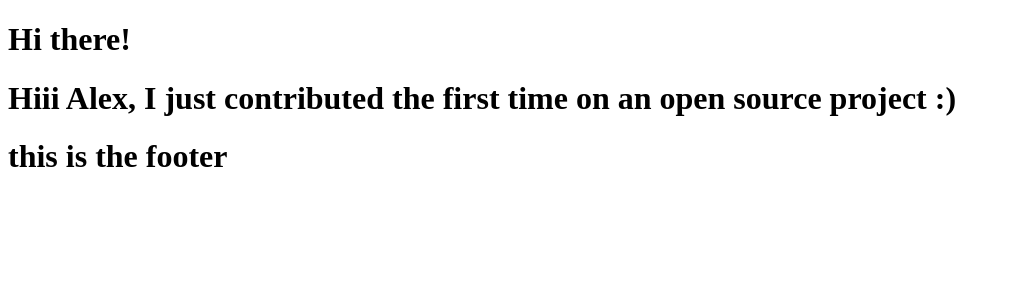
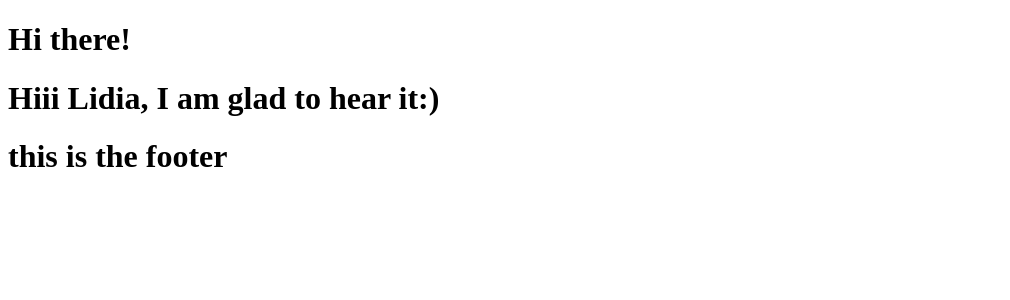
Before and after one commit to LidiaBaciu/OnlineStore, a React (Create React App) app in the folder frontend/: page / in a window 1280 px wide. Shown: the top 300 px of the page, without its empty margins (0-1010 px from the left). Built offline with nearby package versions, Linux system fonts and the light colour scheme.

Commit message:
Update App.js

```diff
--- a/frontend/src/App.js
+++ b/frontend/src/App.js
@@ -6,7 +6,7 @@ const App = () => {
   return (
     <>
     <Header />
-    <h1> Hiii Alex, I just contributed the first time on an open source project :) </h1>
+    <h1> Hiii Lidia, I am glad to hear it:) </h1>
     <Footer />
     </>
 
```
